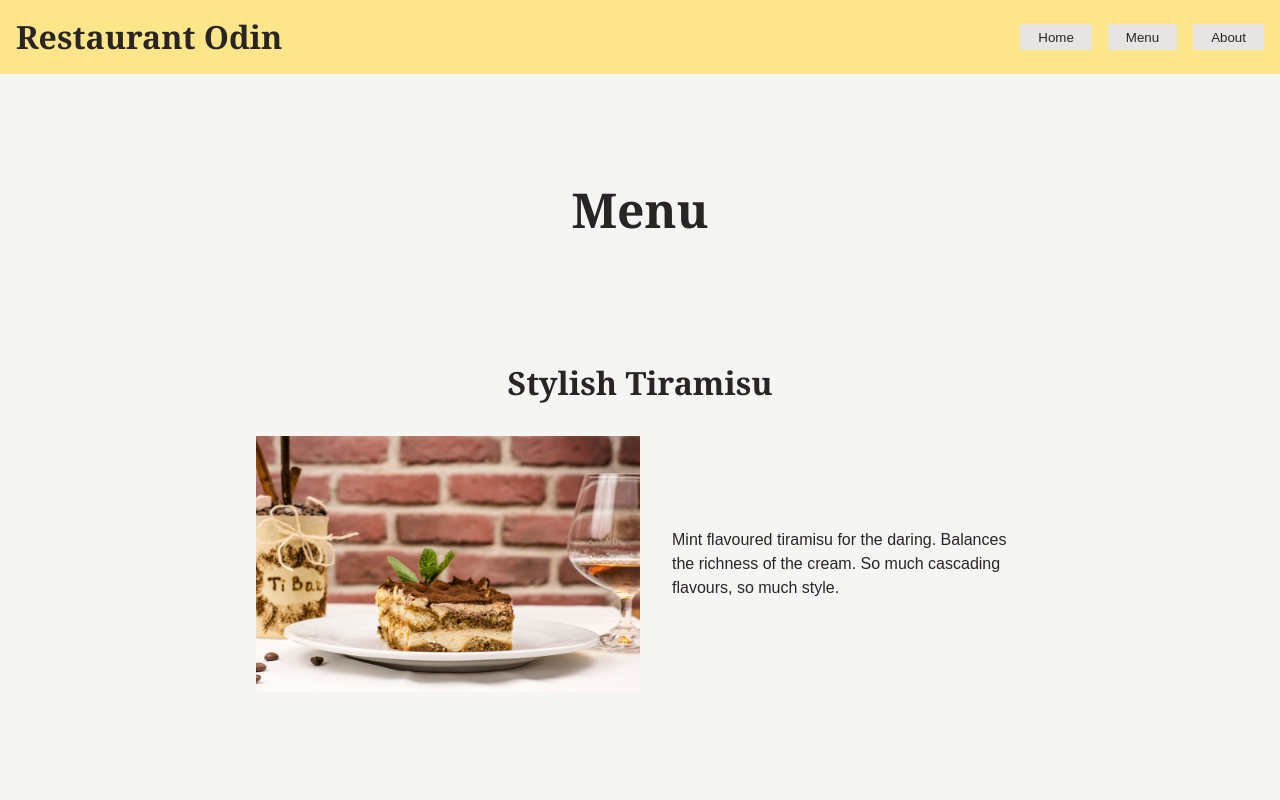
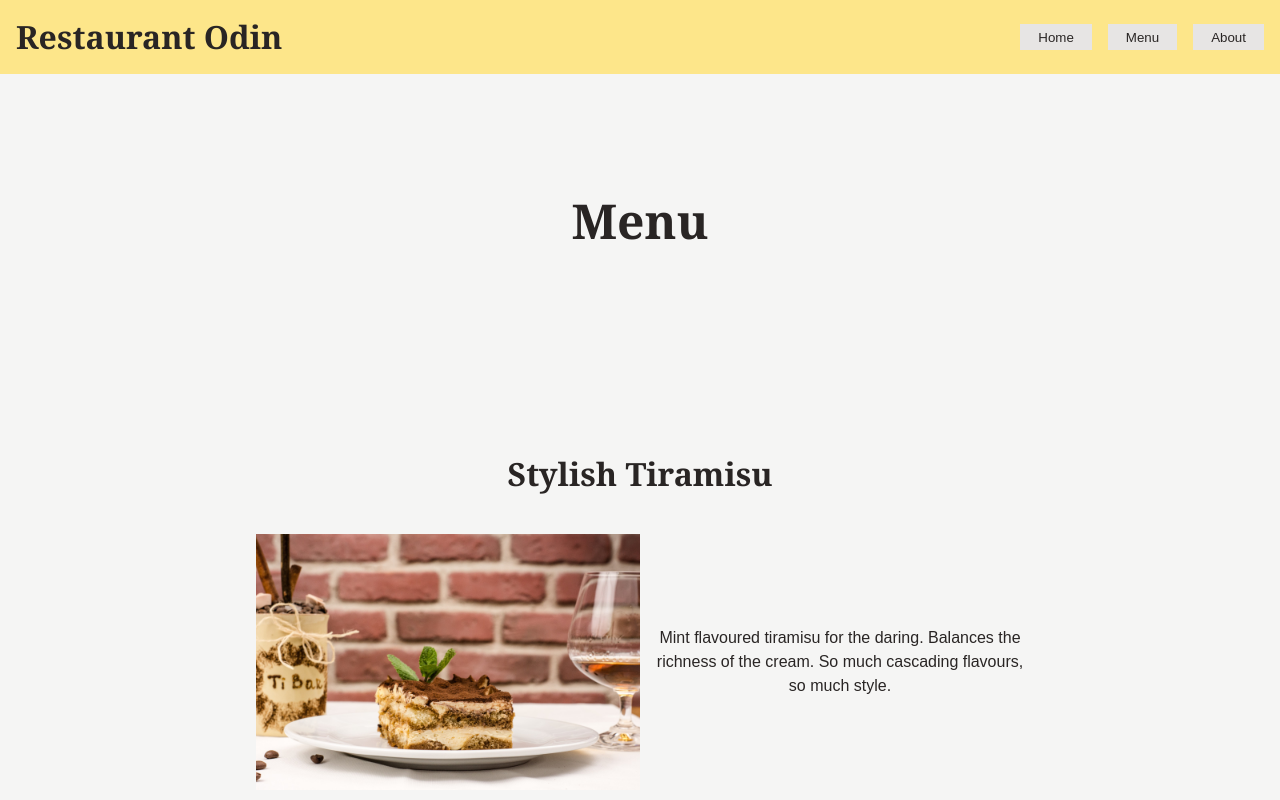
Before and after one commit to CrispDeserving/restaurant-odin, a website built with webpack: page src/index.html in a window 1280 px wide. Both pictures are taken after a click on the button "Menu". Shown: the top 800 px of the page. Built offline with nearby package versions, Linux system fonts and the light colour scheme.

Commit message:
tweak(Menu): Add styling and spacings

```diff
--- a/src/Menu/style.css
+++ b/src/Menu/style.css
@@ -1,16 +1,18 @@
-img {
-	width: 30vw;
-}
+.wrapper {
+	--menu-desc-to-img-gap: 1rem;
+	--menu-item-to-heading-gap: calc(var(--menu-desc-to-img-gap) * 2.5);
+	--menu-gap: calc(var(--menu-item-to-heading-gap) * 5);
+	--menu-content-padding-vertical: calc(var(--menu-gap) / 2);
 
-.wrapper {
 	display: grid;
 	place-content: stretch center;
-	gap: 2rem;
+	gap: var(--menu-gap);
+	padding: var(--menu-content-padding-vertical) 0;
+	padding-bottom: calc(var(--menu-content-padding-vertical) * 2);
 }
 
 .wrapper h2 {
 	display: grid;
-	height: 30vh;
 	place-content: center;
 	font-size: 3rem;
 }
@@ -18,15 +20,19 @@ img {
 .Menu {
 	display: flex;
 	flex-flow: column;
-	gap: 20vh;
+	gap: var(--menu-gap);
 	width: 60vw;
 	list-style-type: none;
 	margin: 0;
 }
 
+.Menu img {
+	width: 30vw;
+}
+
 .MenuItem {
 	display: grid;
-	gap: 2rem;
+	gap: var(--menu-item-to-heading-gap);
 }
 
 .MenuItem h3 {
@@ -36,6 +42,11 @@ img {
 
 .MenuItem div {
 	display: flex;
-	gap: 2rem;
+	gap: var(--menu-desc-to-img-gap);
 	align-items: center;
 }
+
+.MenuItem div p {
+	text-align: center;
+	font-size: 1rem;
+}
```
